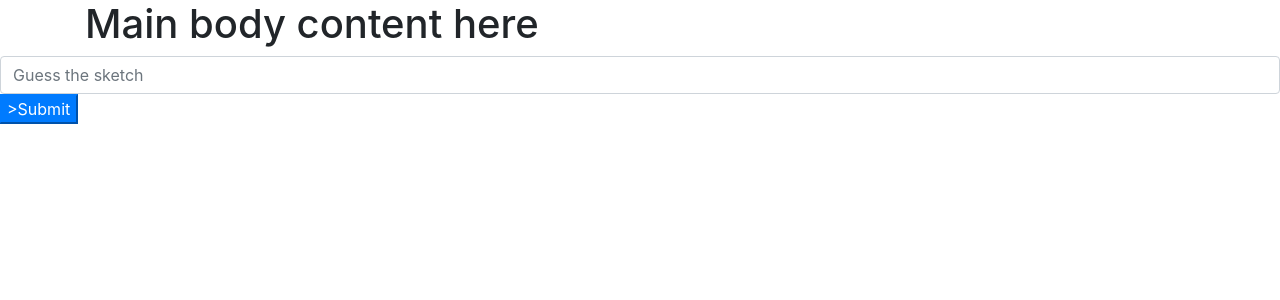
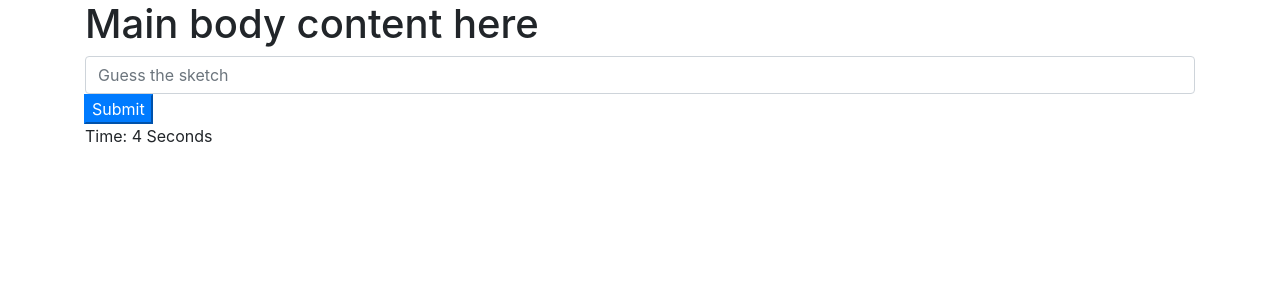
Before and after one commit to ickerio/cits3403, a Flask app: page /guess-sketch in a window 1280 px wide. Shown: the part 120-420 px from the top of the page. Run offline with Flask 3, Linux system fonts and the light colour scheme; some libraries are stand-ins or nearby versions.

Commit message:
clean field, include time

```diff
--- a/flaskr/templates/guess-sketch.html
+++ b/flaskr/templates/guess-sketch.html
@@ -28,13 +28,31 @@
         </header>
         <div class="container">
             <h1>Main body content here</h1>
-        </div>
+
             <div class="input">
                 <input type="text" id="userguess" class="form-control" placeholder="Guess the sketch">
                 <div class="input-group-append">
-                    <button class="btn-primary" type="button" <!-- onclick="checkGuess()" --> >Submit</button>
+                    <button class="btn-primary" type="button"> <!--onclick="checkGuess()" --> Submit</button>
+
                 </div>
             </div>
+
+            <p> Time: <span id="countdowntimer">10 </span> Seconds</p>
+            <script>
+                var timeleft = 10;
+                var downloadTimer = setInterval(function(){
+                    timeleft--;
+                    document.getElementById("countdowntimer").textContent = timeleft;
+                    if(timeleft <= 0) {
+                        clearInterval(downloadTimer);
+                        setTimeout(function() {
+                            alert("Time's up! Incorrect answer.");
+                        });
+                    }
+                }, 1000);
+            </script>
+        </div>
+
         <script src="https://code.jquery.com/jquery-3.5.1.slim.min.js"></script>
         <script src="https://stackpath.bootstrapcdn.com/bootstrap/4.5.2/js/bootstrap.bundle.min.js"></script>
         <script src="{{ url_for('static', filename='js/script.js') }}"></script>
```
